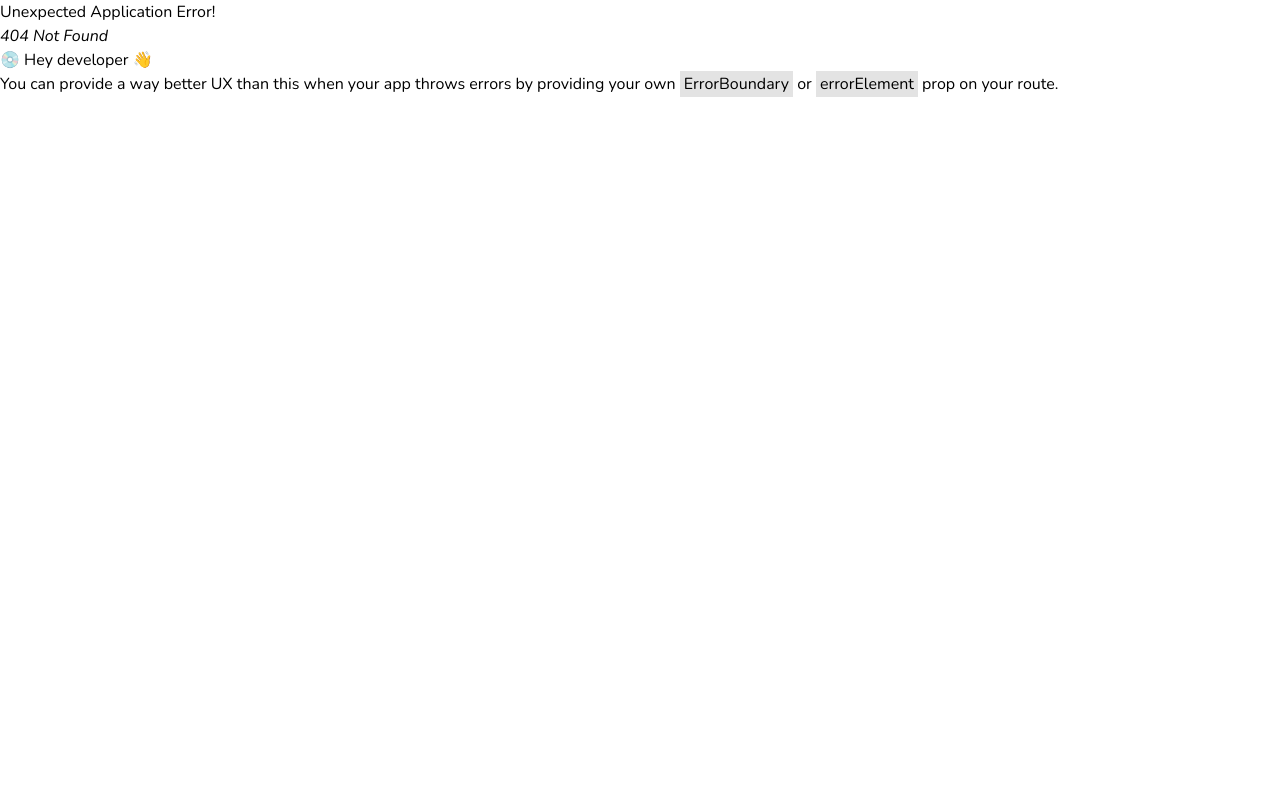
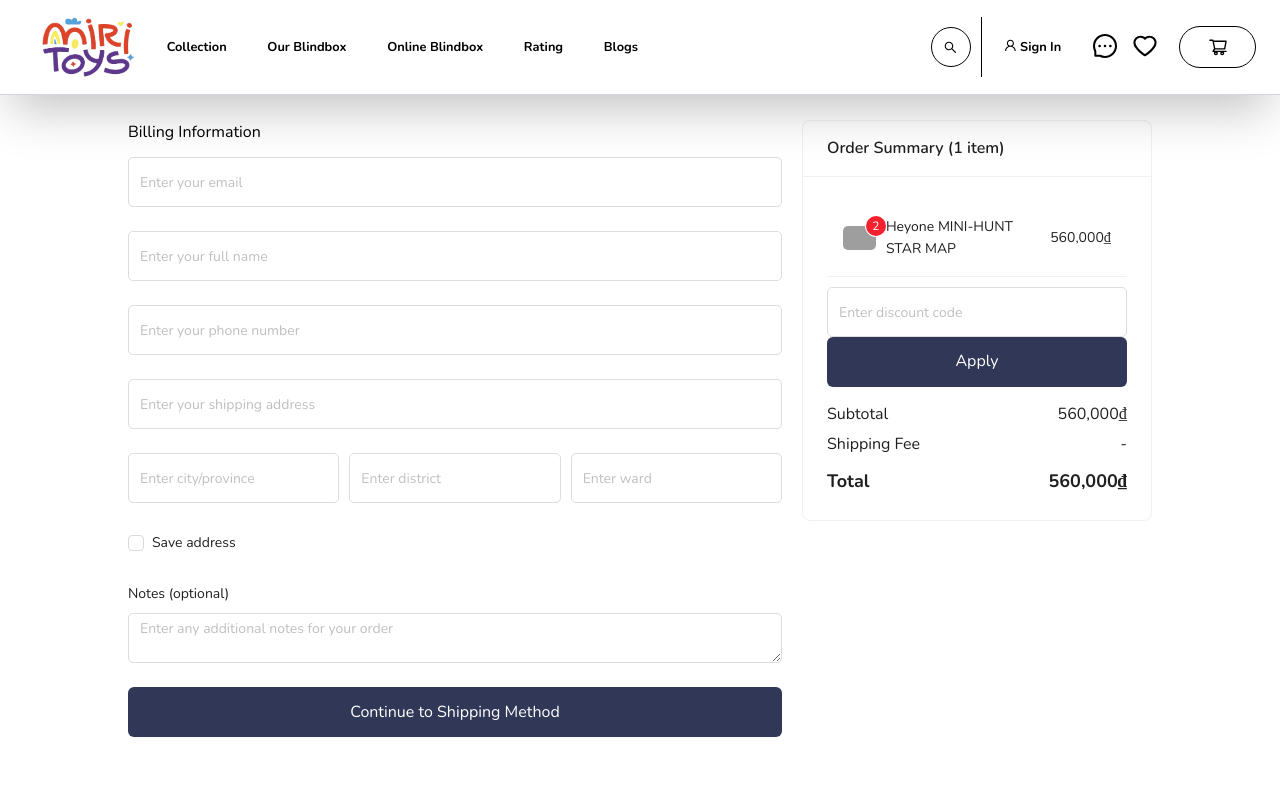
Before and after one commit to phglamm/mysteryminis-fe, a React (Vite) app: page /checkout in a window 1280 px wide. Before the commit this address had no page. Shown: the top 800 px of the page. Built offline with nearby package versions, Linux system fonts and the light colour scheme; grey boxes are pictures that could not be loaded.

Commit message:
check out

```diff
--- a/src/App.jsx
+++ b/src/App.jsx
@@ -19,6 +19,7 @@ import ManageBoxOption from "./pages/AdminPages/ManageBoxOption/ManageBoxOption"
 import UserProfile from "./pages/UserPages/UserProfile/UserProfile";
 import ManageBrand from "./pages/AdminPages/ManageBrand/ManageBrand";
 import ProductPage from "./pages/UserPages/ProductPage/ProductPage";
+import CheckOutPage from "./pages/UserPages/CheckOutPage/CheckOutPage";
 
 function App() {
   const router = createBrowserRouter([
@@ -57,6 +58,10 @@ function App() {
         {
           path: route.product,
           element: <ProductPage />,
+        },
+        {
+          path: route.checkout,
+          element: <CheckOutPage/>,
         },
       ],
     },
--- /dev/null
+++ b/src/pages/UserPages/CheckOutPage/CheckOutPage.jsx
@@ -0,0 +1,144 @@
+import React, { useState } from "react";
+import { Form, Input, Button, Card, Table, Checkbox, Badge } from "antd";
+
+const CheckOutPage = () => {
+  const [discountCode, setDiscountCode] = useState("");
+  const [total, setTotal] = useState(280000 * 2); // Default price with quantity
+
+  const dataSource = [
+    {
+      key: "1",
+      product: "Heyone MINI-HUNT STAR MAP",
+      price: 280000, // Giá 1 sản phẩm
+      quantity: 2, // Số lượng sản phẩm
+      image: "https://down-vn.img.susercontent.com/file/cn-11134207-7ras8-m4inlpil690n72",
+    },
+  ];
+
+  const columns = [
+    {
+      title: "Product",
+      dataIndex: "product",
+      key: "product",
+      render: (text, record) => (
+        <div style={{ display: "flex", alignItems: "center", gap: "10px" }}>
+          <Badge count={record.quantity} style={{ backgroundColor: "#f5222d" }}>
+            <img src={record.image} alt={record.product} width="50" height="50" style={{ borderRadius: "5px" }} />
+          </Badge>
+          <span>{record.product}</span>
+        </div>
+      ),
+    },
+    {
+      title: "Price",
+      dataIndex: "price",
+      key: "price",
+      align: "right",
+      render: (text, record) => `${(record.price * record.quantity).toLocaleString()}₫`, // Tính giá theo số lượng
+    },
+  ];
+
+  const inputStyle = {
+    height: "50px",
+    borderRadius: "5px",
+    border: "1px solid #ddd",
+    transition: "border 0.3s ease, box-shadow 0.3s ease",
+  };
+
+  const inputFocusStyle = {
+    borderColor: "#BB7B85",
+    boxShadow: "0 0 5px rgba(233, 30, 99, 0.5)",
+  };
+
+  const buttonStyle = {
+    backgroundColor: "#313857",
+    border: "none",
+    height: "50px",
+    fontSize: "16px",
+    color: "white",
+    cursor: "pointer",
+  };
+
+  const buttonHoverStyle = {
+    backgroundColor: "#495a72",
+  };
+
+  return (
+    <div className="mt-30" style={{ display: "flex", gap: "20px", paddingLeft: "10%", paddingRight: "10%", marginBottom: "5%" }}>
+      {/* Customer Information Form */}
+      <div style={{ flex: 1 }}>
+        <h1 style={{ fontWeight: "semibold", marginBottom:"2%" }}>Billing Information</h1>
+        <Form layout="vertical">
+          <Form.Item name="email" rules={[{ required: true, message: "Please enter your email!" }]}>
+            <Input placeholder="Enter your email" style={inputStyle} onFocus={(e) => Object.assign(e.target.style, inputFocusStyle)} onBlur={(e) => Object.assign(e.target.style, inputStyle)} />
+          </Form.Item>
+
+          <Form.Item name="name" rules={[{ required: true, message: "Please enter your full name!" }]}>
+            <Input placeholder="Enter your full name" style={inputStyle} onFocus={(e) => Object.assign(e.target.style, inputFocusStyle)} onBlur={(e) => Object.assign(e.target.style, inputStyle)} />
+          </Form.Item>
+
+          <Form.Item name="phone" rules={[{ required: true, message: "Please enter your phone number!" }]}>
+            <Input placeholder="Enter your phone number" style={inputStyle} onFocus={(e) => Object.assign(e.target.style, inputFocusStyle)} onBlur={(e) => Object.assign(e.target.style, inputStyle)} />
+          </Form.Item>
+
+          <Form.Item name="address" rules={[{ required: true, message: "Please enter your address!" }]}>
+            <Input placeholder="Enter your shipping address" style={inputStyle} onFocus={(e) => Object.assign(e.target.style, inputFocusStyle)} onBlur={(e) => Object.assign(e.target.style, inputStyle)} />
+          </Form.Item>
+
+          <div style={{ display: "flex", gap: "10px" }}>
+            <Form.Item style={{ flex: 1 }}>
+              <Input placeholder="Enter city/province" style={inputStyle} onFocus={(e) => Object.assign(e.target.style, inputFocusStyle)} onBlur={(e) => Object.assign(e.target.style, inputStyle)} />
+            </Form.Item>
+
+            <Form.Item style={{ flex: 1 }}>
+              <Input placeholder="Enter district" style={inputStyle} onFocus={(e) => Object.assign(e.target.style, inputFocusStyle)} onBlur={(e) => Object.assign(e.target.style, inputStyle)} />
+            </Form.Item>
+
+            <Form.Item style={{ flex: 1 }}>
+              <Input placeholder="Enter ward" style={inputStyle} onFocus={(e) => Object.assign(e.target.style, inputFocusStyle)} onBlur={(e) => Object.assign(e.target.style, inputStyle)} />
+            </Form.Item>
+          </div>
+
+          <Form.Item>
+            <Checkbox>Save address</Checkbox>
+          </Form.Item>
+
+          <Form.Item label="Notes (optional)">
+            <Input.TextArea placeholder="Enter any additional notes for your order" style={inputStyle} onFocus={(e) => Object.assign(e.target.style, inputFocusStyle)} onBlur={(e) => Object.assign(e.target.style, inputStyle)} />
+          </Form.Item>
+
+          <Button block style={buttonStyle} onMouseEnter={(e) => Object.assign(e.target.style, buttonHoverStyle)} onMouseLeave={(e) => Object.assign(e.target.style, buttonStyle)}>
+            Continue to Shipping Method
+          </Button>
+        </Form>
+      </div>
+
+      {/* Order Summary */}
+      <div style={{ width: "350px" }}>
+        <Card title="Order Summary (1 item)">
+          <Table dataSource={dataSource} columns={columns} pagination={false} showHeader={false} style={{ marginBottom: "10px" }} />
+          <Input placeholder="Enter discount code" value={discountCode} onChange={(e) => setDiscountCode(e.target.value)} style={inputStyle} onFocus={(e) => Object.assign(e.target.style, inputFocusStyle)} onBlur={(e) => Object.assign(e.target.style, inputStyle)} />
+          <Button block style={buttonStyle} onMouseEnter={(e) => Object.assign(e.target.style, buttonHoverStyle)} onMouseLeave={(e) => Object.assign(e.target.style, buttonStyle)}>
+            Apply
+          </Button>
+          <div style={{ marginTop: "15px", fontSize: "16px" }}>
+            <div style={{ display: "flex", justifyContent: "space-between" }}>
+              <span>Subtotal</span>
+              <span>{total.toLocaleString()}₫</span>
+            </div>
+            <div style={{ display: "flex", justifyContent: "space-between", marginTop: "5px" }}>
+              <span>Shipping Fee</span>
+              <span>-</span>
+            </div>
+            <div style={{ display: "flex", justifyContent: "space-between", marginTop: "10px", fontWeight: "bold", fontSize: "18px" }}>
+              <span>Total</span>
+              <span>{total.toLocaleString()}₫</span>
+            </div>
+          </div>
+        </Card>
+      </div>
+    </div>
+  );
+};
+
+export default CheckOutPage;
--- a/src/routes/index.jsx
+++ b/src/routes/index.jsx
@@ -25,4 +25,5 @@ export const route = {
 
   productDetail: "product/:id",
   product: "/product",
+  checkout: "/checkout",
 };
```
